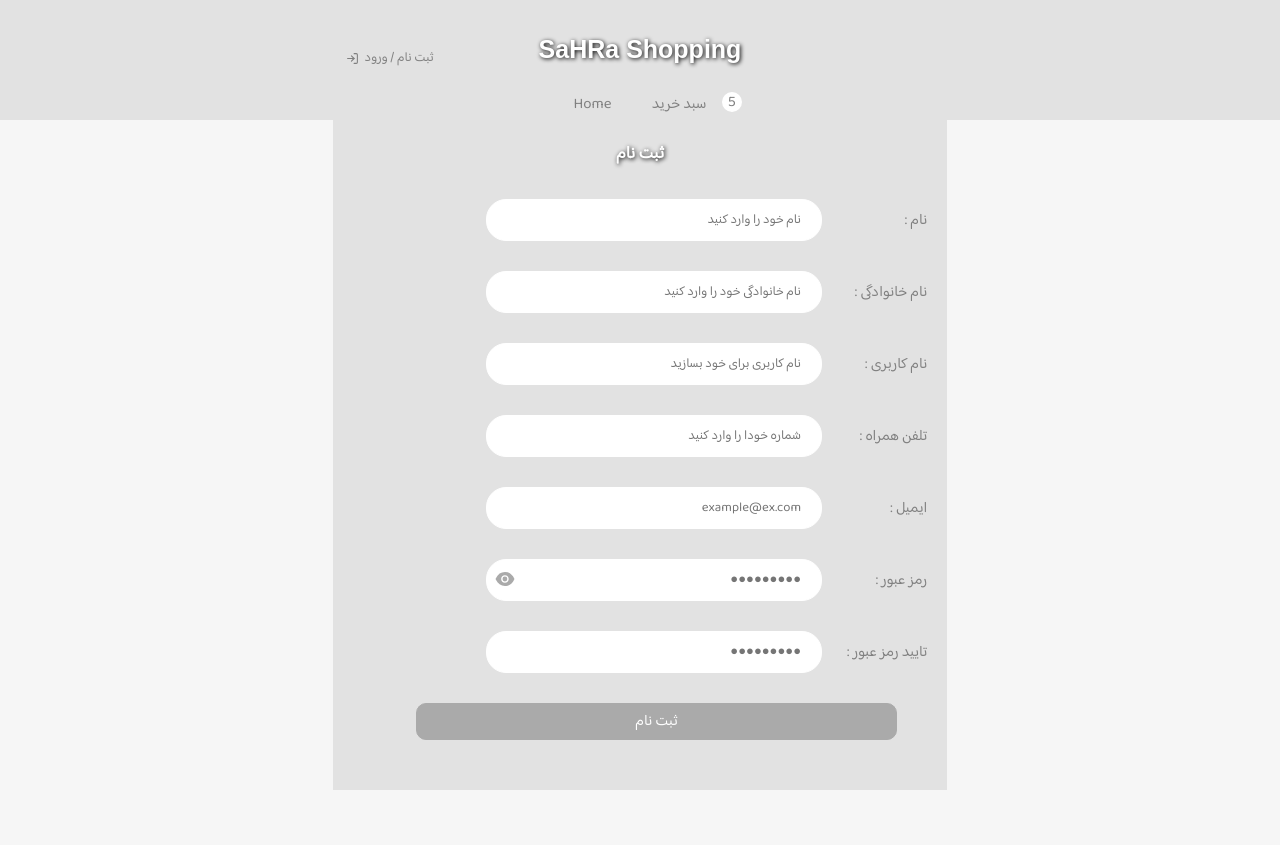
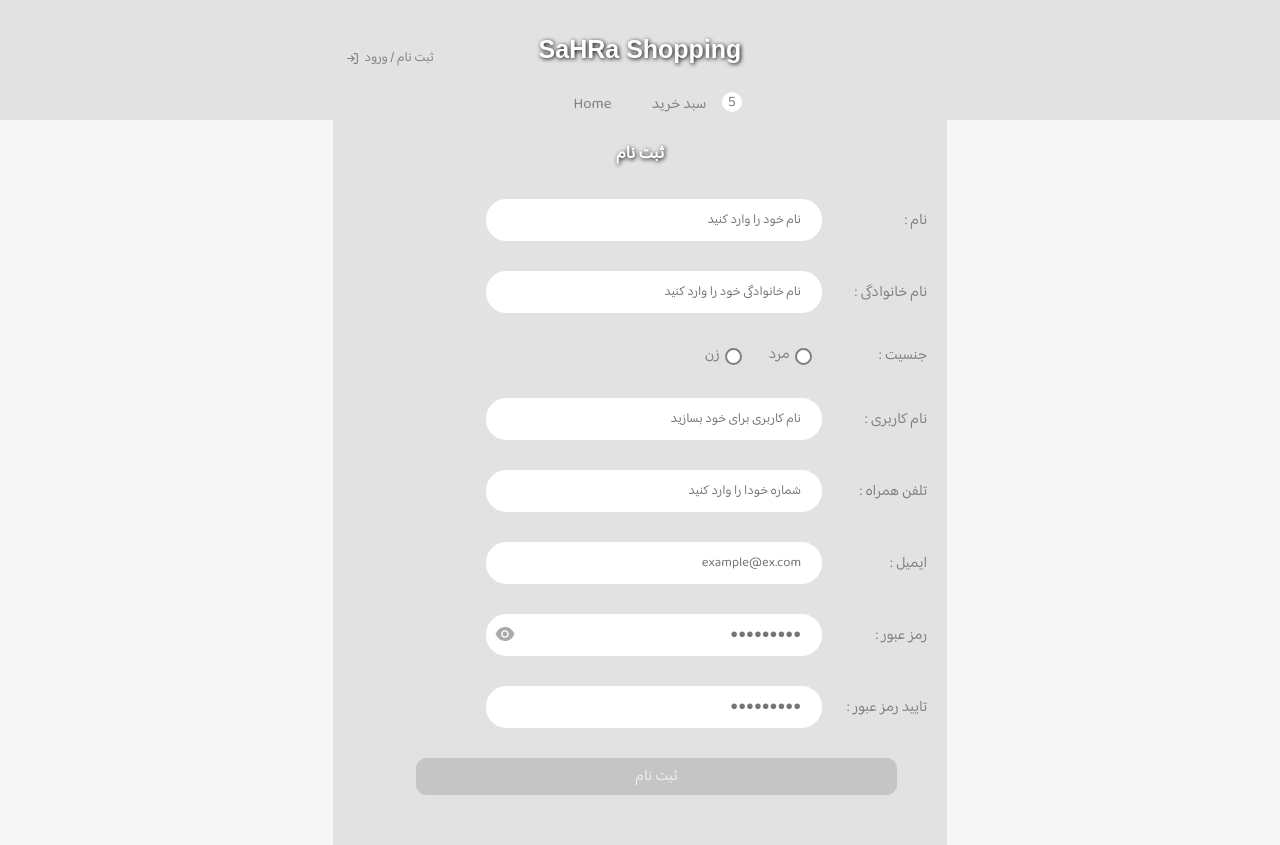
Before and after one commit to sahra-dev/react-shopping-cart, a React (Create React App) app: page /signup in a window 1280 px wide. Before the commit the page ends 800 px from the top, so only its background shows below. Built offline with nearby package versions, Linux system fonts and the light colour scheme.

Commit message:
form setting done

```diff
--- a/src/App.css
+++ b/src/App.css
@@ -2,11 +2,15 @@
   font-family: 'Baloo';
   src: url('../public/asstes/fonts/BalooBhaijaan2-Regular.woff') format('woff');
 }
-
-* {
+* ,
+*:after ,
+*:before {
   margin: 0;
   padding: 0;
   box-sizing: border-box;
+}
+:root{
+  --original-gray:gray;
 }
 html{
   font-size: 62.5%;
--- a/src/Pages/LogInPage/LoginPage.js
+++ b/src/Pages/LogInPage/LoginPage.js
@@ -9,30 +9,32 @@ import { Link } from 'react-router-dom'
 const initialValues = {
   userName: '',
   password: '',
-  email : ''
+  email: '',
 }
 const validationSchema = Yup.object({
-    userName: Yup.string().required('*').matches(/^[A-Za-z0-9]+$/ , 'غیرقابل قبول'),
-    password: Yup.string().required('*').matches(/^[a-zA-Z0-9]+$/ , 'غیرقابل قبول'),
-    email: Yup.string().required('*'),
+  userName: Yup.string()
+    .required('الزامی')
+    .matches(/^[A-Za-z0-9]+$/, 'غیرقابل قبول'),
+  password: Yup.string().required('الزامی'),
+  email: Yup.string().required('الزامی'),
 })
 const onSubmit = (e) => {
   console.log(e)
 }
 
 const LoginPage = () => {
-    const [passtype ,setPassType]= useState('password')
-    const changeType =(e)=>{
-        if(e==='password') setPassType('text')
-        if(e==='text') setPassType('password')
-    }
+  const [passtype, setPassType] = useState('password')
+  const changeType = (e) => {
+    if (e === 'password') setPassType('text')
+    if (e === 'text') setPassType('password')
+  }
   const formik = useFormik({
     initialValues,
     onSubmit,
-    validationSchema
+    validationSchema,
+    validateOnMount: true,
   })
   return (
-
     <Layout>
       <div className={style.loginContainer}>
         <h2> وارد حساب کاربری خود شوید</h2>
@@ -44,14 +46,14 @@ const LoginPage = () => {
             placeholder="نام کاربری خود را وارد کنید"
             style={style}
           />
-            <Input
-              formik={formik}
-              type='email'
-              name='email'
-              label='ایمیل'
-              placeholder='example@ex.com'
-              style={style}
-            />
+          <Input
+            formik={formik}
+            type="email"
+            name="email"
+            label="ایمیل"
+            placeholder="example@ex.com"
+            style={style}
+          />
           <Input
             formik={formik}
             type={passtype}
@@ -62,8 +64,14 @@ const LoginPage = () => {
             eye={true}
             changeType={changeType}
           />
-          <button type='submit' className={style.loginBtn}>ورود</button>
-          <Link to='/signup'>حساب کاربری ندارید؟ لطفا اینجا کلیک کنید</Link>
+          <button
+            type="submit"
+            className={style.loginBtn}
+            disabled={!formik.isValid}
+          >
+            ورود
+          </button>
+          <Link to="/signup">حساب کاربری ندارید؟ لطفا اینجا کلیک کنید</Link>
         </form>
       </div>
     </Layout>
--- a/src/Pages/LogInPage/loginPage.module.css
+++ b/src/Pages/LogInPage/loginPage.module.css
@@ -37,6 +37,10 @@
 .loginBtn:hover{
     background-color: gray;
 }
+.loginBtn:disabled{
+    cursor: not-allowed;
+    opacity: 0.5;
+}
 .loginContainer a{
     font-size: 1.4rem;
 }
--- a/src/Pages/SignUpPage/Signup.module.css
+++ b/src/Pages/SignUpPage/Signup.module.css
@@ -31,7 +31,10 @@
     align-items: center;
     color: #fff;
 }
-
+.signupBtn:disabled{
+    cursor: not-allowed;
+    opacity: 0.5;
+}
 @media screen and (max-width:800px) {
     .signupBody{
         width: 75%;
--- a/src/Pages/SignUpPage/SignupPage.js
+++ b/src/Pages/SignUpPage/SignupPage.js
@@ -4,38 +4,54 @@ import Input from '../../common/Input'
 import { useFormik } from 'formik'
 import { useState } from 'react'
 import * as Yup from 'yup'
+import InputRadio from '../../common/RadioInput'
 
-const initialValues ={
-    firstName : '' ,
-    lastName : '',
-    userName:'',
+const initialValues = {
+  firstName: '',
+  lastName: '',
+  gender: '',
+  userName: '',
   phoneNumber: '',
-    email:'',
-    password : '',
-    passwordConfrim :''
+  email: '',
+  password: '',
+  passwordConfrim: '',
 }
+const genderOption = [
+  { label: 'مرد', value: '0' },
+  { label: 'زن', value: '1' },
+]
 const validationSchema = Yup.object({
   firstName: Yup.string().required('الزامی'),
   lastName: Yup.string().required('الزامی'),
-    userName: Yup.string().required('الزامی').matches(/^[A-Za-z0-9]+$/ , 'غیرقابل قبول'),
-    phoneNumber: Yup.string().required('الزامی').matches(/^[0-9]{11}$/ , 'غیرقابل قبول'),
+  gender: Yup.string().required('الزامی'),
+  userName: Yup.string()
+    .required('الزامی')
+    .matches(/^[A-Za-z0-9]+$/, 'غیرقابل قبول'),
+  phoneNumber: Yup.string()
+    .required('الزامی')
+    .matches(/^[0-9]{11}$/, 'غیرقابل قبول'),
   email: Yup.string().required('الزامی'),
-    password: Yup.string().required('الزامی').matches(/^[a-zA-Z0-9]+$/ , 'غیرقابل قبول'),
-    passwordConfrim: Yup.string().required('الزامی').oneOf([Yup.ref('password'),null],'اشتباه وارد کردید'),
+  password: Yup.string()
+    .required('الزامی')
+    .matches(/^[a-zA-Z0-9]+$/, 'غیرقابل قبول'),
+  passwordConfrim: Yup.string()
+    .required('الزامی')
+    .oneOf([Yup.ref('password'), null], 'اشتباه وارد کردید'),
 })
 const SignUpPage = () => {
-    const [passtype ,setPassType]= useState('password')
-    const changeType =(e)=>{
-        if(e==='password') setPassType('text')
-        if(e==='text') setPassType('password')
+  const [passtype, setPassType] = useState('password')
+  const changeType = (e) => {
+    if (e === 'password') setPassType('text')
+    if (e === 'text') setPassType('password')
   }
-    const onSubmit =(e)=>{
-        console.log(e);
+  const onSubmit = (e) => {
+    console.log(e)
   }
   const formik = useFormik({
     initialValues,
     onSubmit,
-      validationSchema
+    validationSchema,
+    validateOnMount:true
   })
   return (
     <Layout>
@@ -56,7 +72,12 @@ const SignUpPage = () => {
             placeholder="نام خانوادگی خود را وارد کنید"
             style={style}
           />
-
+          <InputRadio
+            formik={formik}
+            name="gender"
+            options={genderOption}
+            label="جنسیت"
+          />
           <Input
             formik={formik}
             label="نام کاربری"
@@ -70,7 +91,7 @@ const SignUpPage = () => {
             name="phoneNumber"
             placeholder="شماره خودا را وارد کنید"
             style={style}
-            type='tel'
+            type="tel"
           />
           <Input
             formik={formik}
@@ -92,14 +113,17 @@ const SignUpPage = () => {
           />
           <Input
             formik={formik}
-            type='password'
+            type="password"
             label="تایید رمز عبور"
             name="passwordConfrim"
             style={style}
             placeholder="●●●●●●●●●"
           />
-
-          <button type="submit" className={style.signupBtn}>
+          <button
+            disabled={!formik.isValid}
+            type="submit"
+            className={style.signupBtn}
+          >
             ثبت نام
           </button>
         </form>
--- a/src/common/Input.js
+++ b/src/common/Input.js
@@ -6,7 +6,6 @@ const Input = ({
   placeholder,
   label,
   type = 'text',
-  errorStyle,
   min = 'null',
   eye,
   changeType,
@@ -26,10 +25,9 @@ const Input = ({
           min={min}
           {...formik.getFieldProps(name)}
           placeholder={placeholder}
-          className={
+          style={
             formik.touched[name] && formik.errors[name]
-              ? `${style.errorStyle}`
-              : null
+              ?  {border:'1px solid #f58989'} : null
           }
         />
         {eye ?  <span className={style.eyePass} onClick={() => changeType(type)}>
--- /dev/null
+++ b/src/common/RadioInput.js
@@ -0,0 +1,31 @@
+import style from './style.module.css'
+
+const InputRadio = ({ formik, name, options, label }) => {
+  return (
+    <div className={style.InputRadio}>
+      <div className={style.label}>
+        <label>{label} :</label>
+      {formik.errors[name] && formik.touched[name] && (
+        <div className={style.error}>{formik.errors[name]}</div>
+      )}
+      </div>
+      {options.map((item) => (
+        <div className={style.radioOption} key={item.value}>
+          <label htmlFor={item.value} className={style.formControl}>
+            <input
+              type="radio"
+              id={item.value}
+              name={name}
+              value={item.value}
+              onChange={formik.handleChange}
+              checked={formik.values[name] === item.value}
+            />
+            {item.label}
+          </label>
+        </div>
+      ))}
+    </div>
+  )
+}
+
+export default InputRadio
--- a/src/common/style.module.css
+++ b/src/common/style.module.css
@@ -1,18 +1,18 @@
-.label{
+.label {
   width: 10rem;
   font-size: 1.5rem;
 }
-.textInput{
+.textInput {
   display: flex;
   justify-content: flex-start;
   align-items: center;
   margin-top: 3rem;
   width: 100%;
 }
-.input{
+.input {
   width: 100%;
 }
-input{
+.textInput input {
   all: unset;
   width: 60%;
   margin-right: 2rem;
@@ -25,34 +25,98 @@ input{
   font-size: 1.3rem;
   direction: rtl;
 }
-.eyePass{
+.textInput input:focus{
+  border: 1px solid gray;
+}
+
+.eyePass {
   width: 2.5rem;
   height: 2.5rem;
   font-size: 2.2rem;
-    transform: translate(3rem , 0.7rem);
+  transform: translate(3rem, 0.7rem);
   cursor: pointer;
   color: #aaa;
   position: absolute;
 }
-.eyePass:hover{
+.eyePass:hover {
   color: gray;
 }
-.errorStyle{
-    border: 1px solid rgb(223, 131, 131);
-}
-.error{
-    font-size:1rem;
+
+.error {
+  font-size: 1rem;
   color: red;
   position: absolute;
-    transform: translate(0rem , 2rem);
+  transform: translate(0rem, 2rem);
 }
-@media screen and (max-width:800px) {
-    .label{
-        font-size: 1.4rem; ;
+
+.InputRadio {
+  margin-top: 3rem;
+  display: flex;
+  justify-content: flex-start;
+  align-items: center;
+}
+.InputRadio .label .error{
+    transform: translate(-0.2rem);
+}
+.radioOption {
+  width: 6rem;
+  margin-right: 1rem;
+  display: flex;
+}
+.radioOption label {
+  font-size: 1.5rem;
+  margin-right: 0.5rem;
+}
+.InputRadio .error {
+  transform: translate(0.7rem);
+}
+.formControl {
+  font-family: 'Baloo';
+  font-size: 2rem;
+  line-height: 1.1;
+  display: grid;
+  grid-template-columns: 1em auto;
+  gap: 0.5em;
+}
+input[type='radio'] {
+  /* Add if not using autoprefixer */
+  -webkit-appearance: none;
+  appearance: none;
+  /* For iOS < 15 to remove gradient background */
+  background-color: #fff;
+  /* Not removed via appearance */
+  margin: 0;
+  color: currentColor;
+  width: 1.3em;
+  height: 1.3em;
+  border: 0.15em solid currentColor;
+  border-radius: 100%;
+  transform: translateY(0.075em);
+  display: flex;
+  justify-content: center;
+  align-items: center;
+}
+input[type='radio']::before {
+  content: '';
+  width: 0.65em;
+  height: 0.65em;
+  border-radius: 50%;
+  transform: scale(0);
+  transition: 0.5s transform ease-in-out;
+  box-shadow: inset 1em 1em var(--original-gray);
+  background-color: var(--original-gray);
+}
+input[type='radio']:checked::before {
+  transform: scale(1);
+}
+
+@media screen and (max-width: 800px) {
+  .label {
+    font-size: 1.4rem;
   }
 }
-@media screen and (max-width:500px) {
-    .textInput label{
+@media screen and (max-width: 500px) {
+  .textInput label {
     font-size: 1.2rem;
   }
 }
```
Lines whose indentation alone changed are shown as unchanged.
